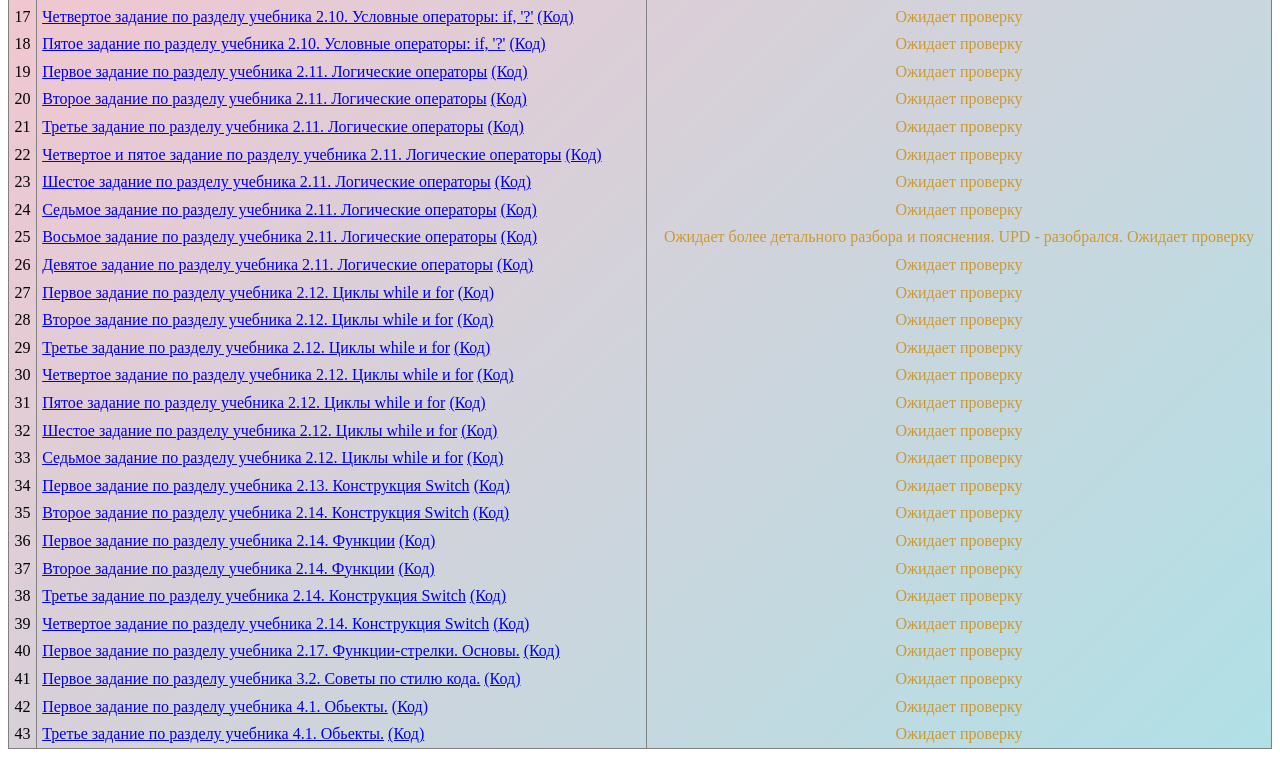
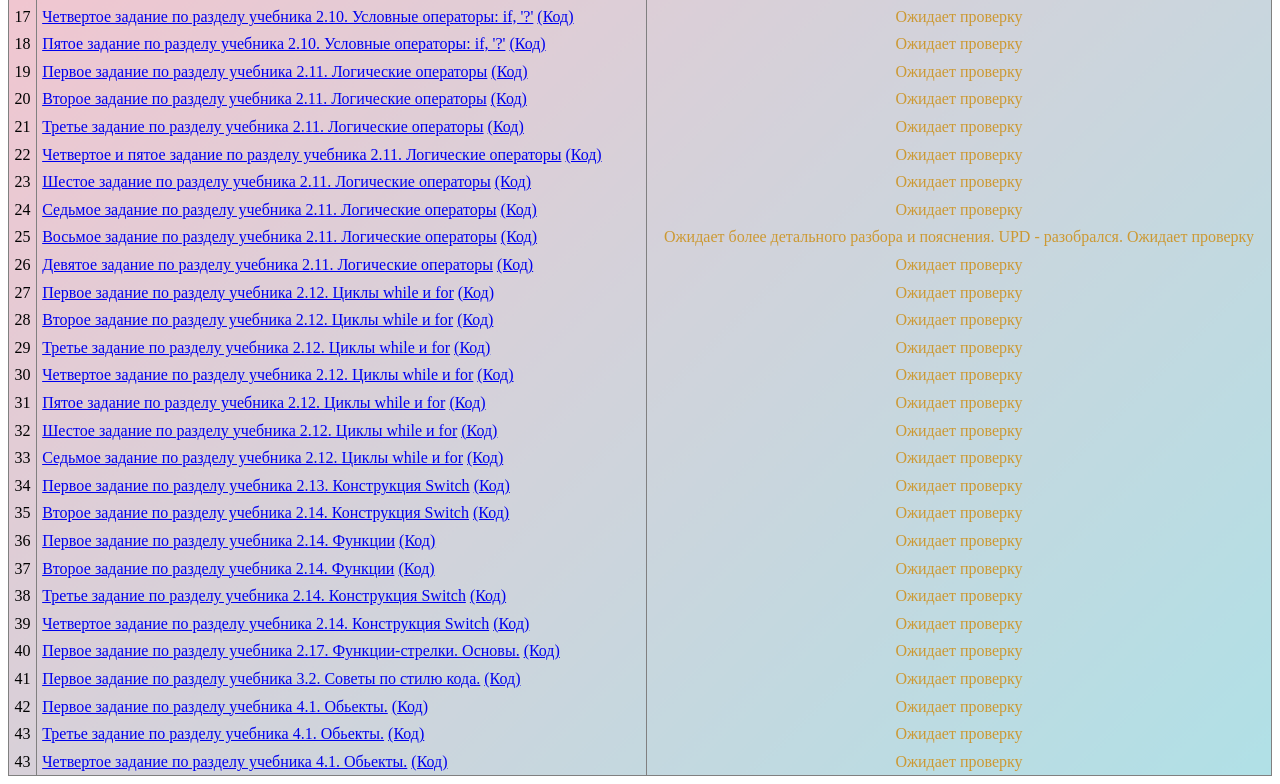
Before and after one commit to Exodusbf/learning, a website: page index.html in a window 1280 px wide. Shown: the part 493-1277 px from the top of the page. Before the commit the page ends 1250 px from the top, so only its background shows below. Drawn offline with Linux system fonts and the light colour scheme.

Commit message:
Update index.html

```diff
--- a/index.html
+++ b/index.html
@@ -466,10 +466,21 @@
         <tr>
             <td align="center">43</td>
             <td>
-                <a href="https://exodusbf.github.io/learning/day06/3.html">Третье задание
+                <a href="https://exodusbf.github.io/learning/day06/3.js">Третье задание
                     по
                     разделу учебника 4.1. Обьекты.</a>
-                <a href="https://github.com/Exodusbf/learning/blob/master/day06/3.html">(Код)</a></td>
+                <a href="https://github.com/Exodusbf/learning/blob/master/day06/3.js">(Код)</a></td>
+            <td align="center">
+                <font color="#CC9933">Ожидает проверку</font>
+            </td>
+        </tr>
+        <tr>
+            <td align="center">43</td>
+            <td>
+                <a href="https://exodusbf.github.io/learning/day06/4.js">Четвертое задание
+                    по
+                    разделу учебника 4.1. Обьекты.</a>
+                <a href="https://github.com/Exodusbf/learning/blob/master/day06/4.js">(Код)</a></td>
             <td align="center">
                 <font color="#CC9933">Ожидает проверку</font>
             </td>
```
